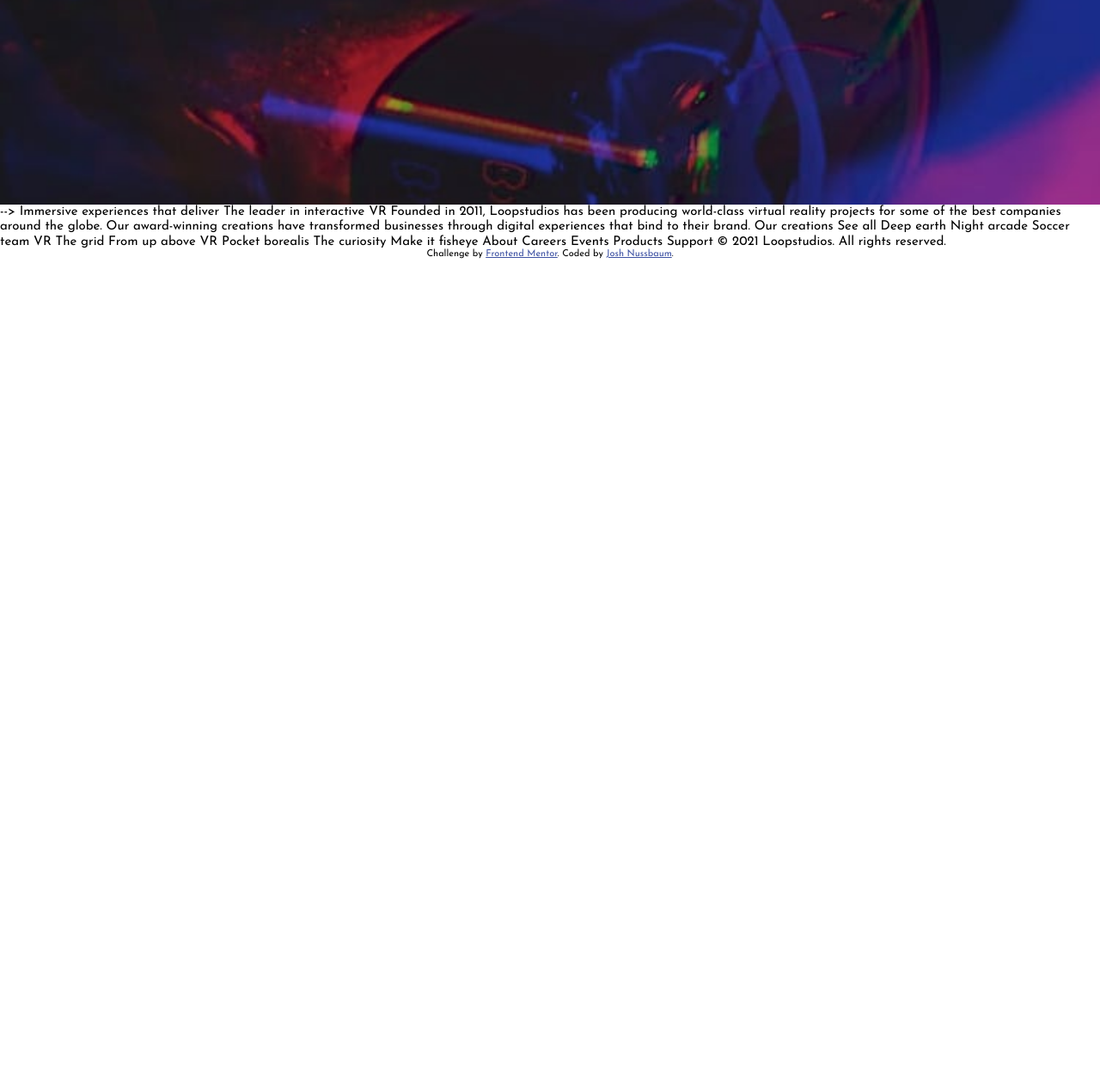
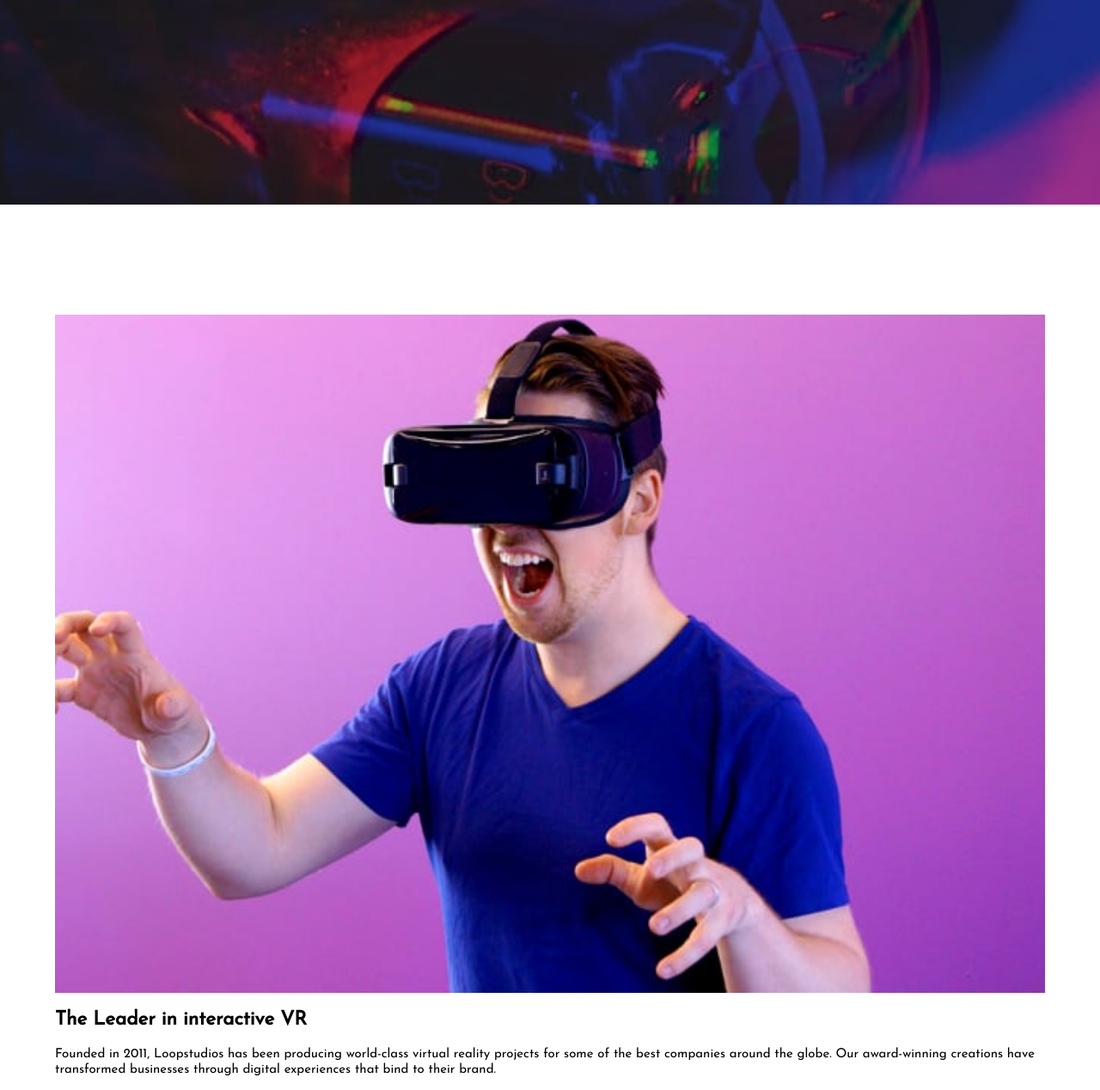
Before and after one commit to joshnussbaum89/loopstudios-landing-page, a plain HTML site: page index.html in a window 1280 px wide. Shown: the part 562-1830 px from the top of the page at 86% size. Before the commit the page ends 864 px from the top, so only its background shows below. Drawn offline with Linux system fonts and the light colour scheme.

Commit message:
start about section

```diff
--- a/index.html
+++ b/index.html
@@ -27,7 +27,7 @@
 
                 <!-- Overlay content -->
                 <div class="overlay-content">
-                    <a href="#">About</a>
+                    <a href="#about">About</a>
                     <a href="#">Careers</a>
                     <a href="#">Events</a>
                     <a href="#">Products</a>
@@ -60,18 +60,31 @@
         </nav>
 
     </header>
-    --> Immersive experiences that deliver The leader in interactive VR Founded in 2011, Loopstudios has been producing
-    world-class virtual reality projects for some of the best companies around the globe. Our award-winning creations
-    have transformed businesses
-    through digital experiences that bind to their brand. Our creations See all Deep earth Night arcade Soccer team VR
+
+    <section id="about" class="about">
+
+        <!-- VR Goggles picture -->
+        <img class="about-pic" src="./images/mobile/image-interactive.jpg" alt="VR Goggles">
+        <!-- description goes here -->
+        <div class="about-description">
+            <h2>The Leader in interactive VR</h2>
+            <p>Founded in 2011, Loopstudios has been producing world-class virtual reality projects for some of the best
+                companies around the globe. Our award-winning creations have transformed businesses through digital
+                experiences that bind to their brand.</p>
+            <!-- BUTTON for desktop only -->
+        </div>
+
+    </section>
+
+    <!-- Our creations See all Deep earth Night arcade Soccer team VR
     The grid From up above VR Pocket borealis The curiosity Make it fisheye About Careers Events Products Support © 2021
     Loopstudios. All
-    rights reserved.
+    rights reserved. -->
 
-    <div class="attribution">
+    <!-- <div class="attribution">
         Challenge by <a href="https://www.frontendmentor.io?ref=challenge" target="_blank">Frontend Mentor</a>. Coded by
         <a href="https://joshnussbaum.io">Josh Nussbaum</a>.
-    </div>
+    </div> -->
     <script type="text/javascript" src="app.js"></script>
 </body>
 
--- a/scss/components/_about.scss
+++ b/scss/components/_about.scss
@@ -5,3 +5,16 @@
 
 
 /* ============================================= */
+
+.about {
+    &-pic {
+        @include center;
+        margin-top: 8rem;
+        width: 90%;
+    }
+    &-description {
+        width: 90%;
+        @include center;
+    }
+
+}
--- a/scss/components/_hamburger.scss
+++ b/scss/components/_hamburger.scss
@@ -7,7 +7,9 @@
 /* ============================================= */
 
 .hamburger {
-    position: relative;
+    position: fixed;
+    top: 63px;
+    right: 34px;
     z-index: 1;
     @include flexy($dir: column, $just: space-between);
     cursor: pointer;
--- a/scss/components/_navigation.scss
+++ b/scss/components/_navigation.scss
@@ -7,11 +7,9 @@
 /* ============================================= */
 
 .open {
-
 }
 
 .close {
-
 }
 
 /* The Overlay (background) */
```
Also changed, not shown: css/style.css, 1 other file.
